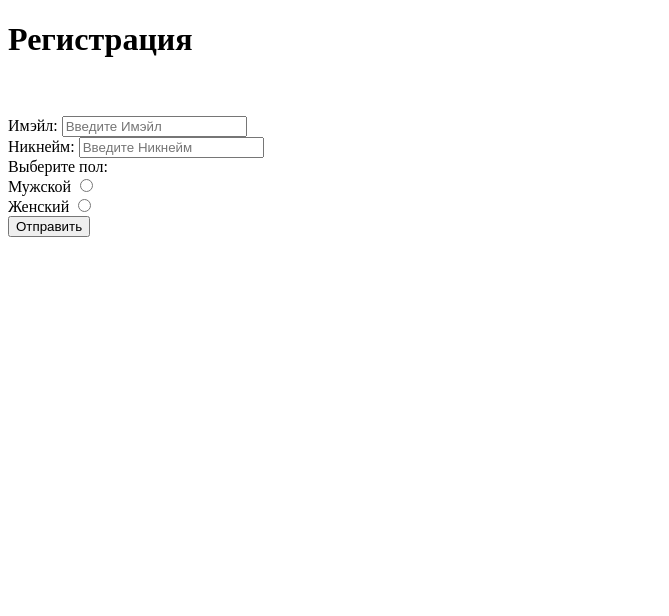
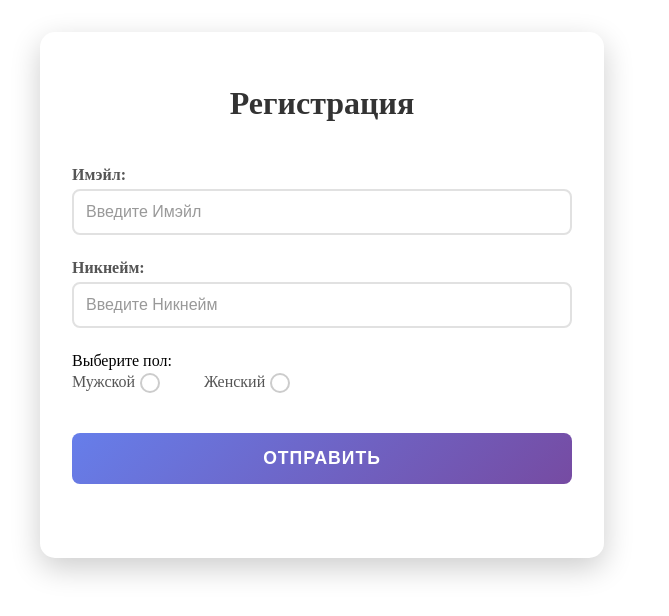
Before and after one commit to NkLi92/The_simplest_store, a plain HTML site: page registracia.html in a window 1280 px wide. Shown: the whole page, without its empty margins (0-669 px from the left). Drawn offline with Linux system fonts and the light colour scheme.

Commit message:
css for registr

```diff
--- a/main.css
+++ b/main.css
@@ -121,3 +121,144 @@ hr {
     text-align: center;
     font-size: 20px;
 }
+
+/*регистрация*/
+
+.maintovary{
+    background: white;
+    padding: 2rem;
+    border-radius: 15px;
+    box-shadow: 0 10px 30px rgba(0, 0, 0, 0.2);
+    width: 90%;
+    max-width: 500px;
+    margin: 2rem;
+}
+
+.maintovary h1{
+    text-align: center;
+    color: #333;
+    margin-bottom: 0.5rem;
+    font-size: 2rem;
+}
+
+form {
+    margin-bottom: 1.5rem;
+}
+
+
+label {
+    display: block;
+    margin-bottom: 1.5rem;
+    font-weight: bold;
+    color: #555;
+    cursor: pointer;
+}
+
+input[type="email"],
+input[type="text"] {
+    width: 100%;
+    padding: 12px;
+    margin-top: 5px;
+    border: 2px solid #e1e1e1;
+    border-radius: 8px;
+    font-size: 1rem;
+    transition: all 0.3s ease;
+    box-sizing: border-box;
+}
+
+input[type="email"]:focus,
+input[type="text"]:focus {
+    outline: none;
+    border-color: #667eea;
+    box-shadow: 0 0 0 3px rgba(102, 126, 234, 0.1);
+}
+
+input[type="email"]::placeholder,
+input[type="text"]::placeholder {
+    color: #999;
+}
+
+form label:has(input[type="radio"]) {
+    display: inline-flex;
+    align-items: center;
+    margin-right: 2rem;
+    margin-bottom: 1rem;
+    font-weight: normal;
+    cursor: pointer;
+}
+
+input[type="radio"] {
+    margin-right: 8px;
+    width: 18px;
+    height: 18px;
+    cursor: pointer;
+}
+
+input[type="radio"] {
+    -webkit-appearance: none;
+    -moz-appearance: none;
+    appearance: none;
+    width: 20px;
+    height: 20px;
+    border: 2px solid #ccc;
+    border-radius: 50%;
+    outline: none;
+    transition: all 0.3s ease;
+    position: relative;
+}
+
+input[type="radio"]:checked {
+    border-color: #667eea;
+    background-color: #667eea;
+}
+
+input[type="radio"]:checked::after {
+    content: '';
+    position: absolute;
+    top: 50%;
+    left: 50%;
+    transform: translate(-50%, -50%);
+    width: 8px;
+    height: 8px;
+    background: white;
+    border-radius: 50%;
+}
+
+.maintovary .btnreg{
+    background: linear-gradient(135deg, #667eea 0%, #764ba2 100%);
+    color: white;
+    border: none;
+    padding: 15px 30px;
+    border-radius: 8px;
+    font-size: 1.1rem;
+    font-weight: bold;
+    cursor: pointer;
+    transition: all 0.3s ease;
+    width: 100%;
+    text-transform: uppercase;
+    letter-spacing: 1px;
+}
+
+.maintovary .btnreg:hover {
+    transform: translateY(-2px);
+    box-shadow: 0 5px 15px rgba(102, 126, 234, 0.4);
+}
+
+.maintovary .btnreg:active {
+    transform: translateY(0);
+}
+
+form br + br + br {
+    display: block;
+    content: "";
+    margin-bottom: 1rem;
+}
+
+form br + br + br::before {
+    content: "Выберите пол:";
+    display: block;
+    font-weight: bold;
+    color: #555;
+    margin-bottom: 0.5rem;
+    font-size: 1rem;
+}
--- a/registracia.html
+++ b/registracia.html
@@ -16,7 +16,7 @@
     <title>Посуда Пахома</title>
 </head>
 <body>
-    <main>
+    <div class="maintovary">
         <h1>Регистрация</h1>
         <br/>
         <br/>
@@ -45,14 +45,12 @@
             </label>
         </form>
         <form >
-            <button >
+            <button class="btnreg">
                 Отправить
             </button>
         </form>
         <br/>
-
-
-    </main>
+    </div>
 </body>
 </html>
 </body>
```
